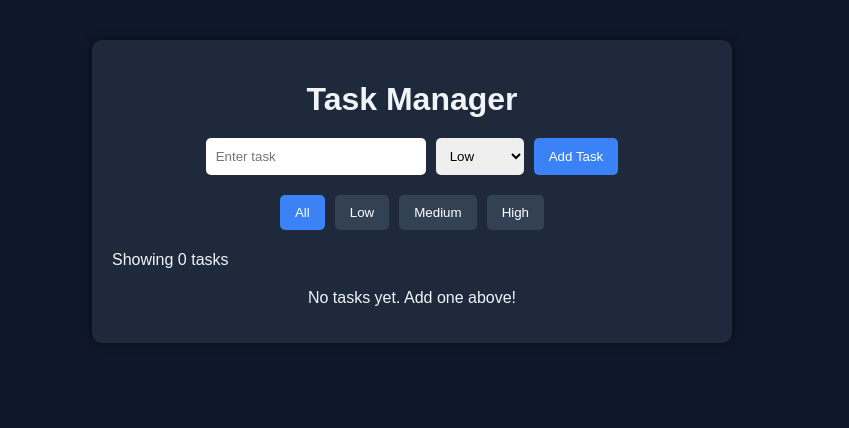
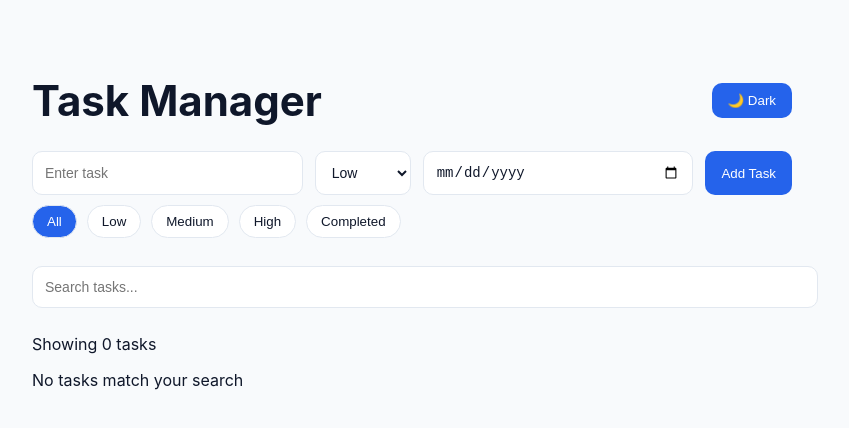
Before and after one commit to tejas16FF/Task-manager-assessment, a React (Vite) app: page / in a window 1280 px wide. Shown: the top 428 px of the page, without its empty margins (228-1077 px from the left). Built offline with nearby package versions, Linux system fonts and the light colour scheme.

Commit message:
feat: complete task 2 features

```diff
--- a/src/App.jsx
+++ b/src/App.jsx
@@ -6,39 +6,86 @@ import { useTaskStore } from "./store/useTaskStore";
 
 function App() {
   const { tasks, setTasks } = useTaskStore();
+
   const [filter, setFilter] = useState("All");
-  const [loaded, setLoaded] = useState(false); // 👈 important fix
+  const [search, setSearch] = useState("");
+  const [loaded, setLoaded] = useState(false);
+  const [theme, setTheme] = useState("light");
 
-  // Load tasks from localStorage
+  // Load tasks
   useEffect(() => {
     const stored = JSON.parse(localStorage.getItem("tasks")) || [];
     setTasks(stored);
-    setLoaded(true); // 👈 mark as loaded
+    setLoaded(true);
   }, [setTasks]);
 
-  // Save tasks to localStorage
+  // Save tasks
   useEffect(() => {
     if (loaded) {
       localStorage.setItem("tasks", JSON.stringify(tasks));
     }
   }, [tasks, loaded]);
 
-  const filteredTasks =
-    filter === "All"
-      ? tasks
-      : tasks.filter((t) => t.priority === filter);
+  // Load theme
+  useEffect(() => {
+    const saved = localStorage.getItem("theme") || "light";
+    setTheme(saved);
+  }, []);
+
+  // Apply theme ✅ FIXED
+  useEffect(() => {
+    document.body.classList.toggle("dark", theme === "dark");
+    localStorage.setItem("theme", theme);
+  }, [theme]);
+
+  // Filter logic
+  const filteredTasks = tasks.filter((t) => {
+    const matchesFilter =
+      filter === "All"
+        ? true
+        : filter === "Completed"
+        ? t.completed
+        : t.priority === filter;
+
+    const matchesSearch = t.title
+      .toLowerCase()
+      .includes(search.toLowerCase());
+
+    return matchesFilter && matchesSearch;
+  });
 
   return (
     <div className="container">
-      <h1>Task Manager</h1>
+      <div className="top-bar">
+  <h1>Task Manager</h1>
 
+  <button
+    onClick={() =>
+      setTheme(theme === "light" ? "dark" : "light")
+    }
+  >
+    {theme === "light" ? "🌙 Dark" : "☀️ Light"}
+  </button>
+</div>
       <TaskForm />
 
       <FilterBar filter={filter} setFilter={setFilter} />
 
+      <input
+        type="text"
+        placeholder="Search tasks..."
+        value={search}
+        onChange={(e) => setSearch(e.target.value)}
+        style={{ margin: "10px 0", width: "100%" }}
+      />
+
       <p>Showing {filteredTasks.length} tasks</p>
 
-      <TaskList tasks={filteredTasks} />
+      {filteredTasks.length === 0 ? (
+        <p>No tasks match your search</p>
+      ) : (
+        <TaskList tasks={filteredTasks} />
+      )}
     </div>
   );
 }
--- /dev/null
+++ b/src/components/EditForm.jsx
@@ -0,0 +1,59 @@
+import { useState } from "react";
+import { useTaskStore } from "../store/useTaskStore";
+
+function EditForm({ task, closeModal }) {
+  const { updateTask } = useTaskStore();
+
+  const [title, setTitle] = useState(task.title);
+  const [priority, setPriority] = useState(task.priority);
+  const [dueDate, setDueDate] = useState(task.dueDate || "");
+  const [error, setError] = useState("");
+
+  const handleSave = () => {
+    if (!title || title.trim().length < 3) {
+      setError("Title must be at least 3 characters");
+      return;
+    }
+
+    updateTask(task.id, {
+      title,
+      priority,
+      dueDate: dueDate || null,
+    });
+
+    closeModal();
+  };
+
+  return (
+    <div>
+      <h2>Edit Task</h2>
+
+      <input
+        value={title}
+        onChange={(e) => setTitle(e.target.value)}
+      />
+
+      <select
+        value={priority}
+        onChange={(e) => setPriority(e.target.value)}
+      >
+        <option>Low</option>
+        <option>Medium</option>
+        <option>High</option>
+      </select>
+
+      <input
+        type="date"
+        value={dueDate}
+        onChange={(e) => setDueDate(e.target.value)}
+      />
+
+      {error && <p style={{ color: "red" }}>{error}</p>}
+
+      <button onClick={handleSave}>Save</button>
+      <button onClick={closeModal}>Cancel</button>
+    </div>
+  );
+}
+
+export default EditForm;
--- a/src/components/FilterBar.jsx
+++ b/src/components/FilterBar.jsx
@@ -1,14 +1,13 @@
 function FilterBar({ filter, setFilter }) {
-  const filters = ["All", "Low", "Medium", "High"];
+  const filters = ["All", "Low", "Medium", "High", "Completed"];
 
   return (
-    <div style={{ margin: "15px 0", textAlign: "center" }}>
+    <div className="filter-container">
       {filters.map((f) => (
         <button
           key={f}
+          onClick={() => setFilter(f)}
           className={`filter-btn ${filter === f ? "active" : ""}`}
-          onClick={() => setFilter(f)}
-          style={{ margin: "5px" }}
         >
           {f}
         </button>
--- a/src/components/TaskForm.jsx
+++ b/src/components/TaskForm.jsx
@@ -6,31 +6,32 @@ function TaskForm() {
 
   const [title, setTitle] = useState("");
   const [priority, setPriority] = useState("Low");
+  const [dueDate, setDueDate] = useState("");
   const [error, setError] = useState("");
 
   const handleSubmit = (e) => {
     e.preventDefault();
 
-    // ✅ validation ONLY on submit
     if (!title || title.trim().length < 3) {
       setError("Title must be at least 3 characters");
       return;
     }
 
-    // ✅ add task
     addTask({
       id: Date.now(),
       title,
       priority,
+      dueDate: dueDate || null,
     });
 
-    // ✅ reset form
     setTitle("");
     setPriority("Low");
+    setDueDate("");
     setError("");
   };
 
   return (
+    <>
       <form onSubmit={handleSubmit}>
         <input
           type="text"
@@ -48,16 +49,18 @@ function TaskForm() {
           <option>High</option>
         </select>
 
-      {/* ✅ always clickable */}
+        <input
+          type="date"
+          value={dueDate}
+          onChange={(e) => setDueDate(e.target.value)}
+        />
+
         <button type="submit">Add Task</button>
+      </form>
 
-      {/* ✅ error shows ONLY after clicking */}
-      {error && (
-        <p style={{ color: "red", marginTop: "5px" }}>
-          {error}
-        </p>
-      )}
-    </form>
+      {/* ✅ ERROR BELOW FORM */}
+      {error && <p className="error">{error}</p>}
+    </>
   );
 }
 
--- a/src/components/TaskList.jsx
+++ b/src/components/TaskList.jsx
@@ -2,11 +2,7 @@ import TaskCard from "./TaskCard";
 
 function TaskList({ tasks }) {
   if (tasks.length === 0) {
-    return (
-  <p style={{ textAlign: "center", marginTop: "20px" }}>
-    No tasks yet. Add one above!
-  </p>
-    );
+    return <p>No tasks yet. Add one above!</p>;
   }
 
   return (
--- a/src/index.css
+++ b/src/index.css
@@ -1,109 +1,325 @@
+/* ===================== */
+/* 🌞 LIGHT MODE */
+/* ===================== */
+:root {
+  --bg: #f8fafc;
+  --text: #0f172a;
+  --card: #ffffff;
+  --border: #e2e8f0;
+  --primary: #2563eb;
+  --muted: #64748b;
+}
+
+/* ===================== */
+/* 🌙 DARK MODE */
+/* ===================== */
+body.dark {
+  --bg: #0f172a;
+  --text: #f1f5f9;
+  --card: #1e293b;
+  --border: #334155;
+  --primary: #3b82f6;
+  --muted: #94a3b8;
+}
+
+/* ===================== */
+/* 🌐 GLOBAL */
+/* ===================== */
 body {
   margin: 0;
-  font-family: Arial, sans-serif;
-  background-color: #0f172a;
-  color: #f1f5f9;
+  font-family: "Inter", system-ui, sans-serif;
+  background: var(--bg);
+  color: var(--text);
 }
 
-/* Container */
+/* ===================== */
+/* 📦 CONTAINER */
+/* ===================== */
 .container {
-  max-width: 600px;
-  margin: 40px auto;
-  padding: 20px;
-  background: #1e293b;
-  border-radius: 10px;
-  box-shadow: 0 0 10px rgba(0,0,0,0.5);
+  max-width: 760px;
+  margin: 50px auto;
+  padding: 25px;
 }
 
-/* Title */
-h1 {
-  text-align: center;
-  margin-bottom: 20px;
+/* ===================== */
+/* 📝 HEADER */
+/* ===================== */
+.top-bar {
+  display: flex;
+  justify-content: space-between;
+  align-items: center;
+  margin-bottom: 25px;
 }
 
-/* Form */
+h1 {
+  margin: 0;
+  font-size: 42px;
+  font-weight: 700;
+}
+
+/* ===================== */
+/* 🧾 FORM */
+/* ===================== */
 form {
   display: flex;
-  gap: 10px;
-  flex-wrap: wrap;
-  justify-content: center;
+  gap: 12px;
+  margin-bottom: 10px;
 }
 
-input {
-  padding: 10px;
-  border-radius: 5px;
-  border: none;
-  width: 200px;
+input,
+select {
+  padding: 12px;
+  border-radius: 10px;
+  border: 1px solid var(--border);
+  background: var(--card);
+  color: var(--text);
+  font-size: 14px;
+  outline: none;
 }
 
-select {
-  padding: 10px;
-  border-radius: 5px;
-  border: none;
+input:focus,
+select:focus {
+  border-color: var(--primary);
 }
 
+form input {
+  flex: 1;
+}
+
+/* ===================== */
+/* 🔘 BUTTON */
+/* ===================== */
 button {
-  padding: 10px 15px;
+  padding: 10px 16px;
+  border-radius: 10px;
+  background: var(--primary);
+  color: white;
   border: none;
-  border-radius: 5px;
+  font-weight: 500;
   cursor: pointer;
-  background-color: #3b82f6;
-  color: white;
-  transition: 0.2s;
+  transition: 0.2s ease;
 }
 
 button:hover {
-  background-color: #2563eb;
+  transform: translateY(-1px);
+  opacity: 0.92;
 }
 
-/* Filter buttons */
+/* ===================== */
+/* ❌ ERROR */
+/* ===================== */
+.error {
+  color: #ef4444;
+  margin-bottom: 15px;
+  font-size: 14px;
+}
+
+/* ===================== */
+/* 🎛 FILTERS */
+/* ===================== */
+.filter-container {
+  display: flex;
+  gap: 10px;
+  margin-bottom: 18px;
+}
+
 .filter-btn {
-  background-color: #334155;
+  padding: 8px 14px;
+  border-radius: 999px;
+  border: 1px solid var(--border);
+  background: var(--card);
+  color: var(--text);
 }
 
 .filter-btn.active {
-  background-color: #3b82f6;
+  background: var(--primary);
+  color: white;
 }
 
-/* Task card */
+/* ===================== */
+/* 🔍 SEARCH */
+/* ===================== */
+.search {
+  width: 100%;
+  margin-bottom: 20px;
+  box-sizing: border-box;
+}
+
+/* ===================== */
+/* 📋 TASK CARD */
+/* ===================== */
 .card {
-  background: #334155;
-  padding: 15px;
-  border-radius: 8px;
-  margin-top: 10px;
+  background: var(--card);
+  border: 1px solid var(--border);
+  border-radius: 16px;
+  padding: 20px;
+  margin-bottom: 16px;
+  transition: 0.2s ease;
+}
+
+.card:hover {
+  transform: translateY(-2px);
+  box-shadow: 0 10px 25px rgba(0,0,0,0.08);
+}
+
+/* ===================== */
+/* 🧩 CARD TOP */
+/* ===================== */
+.card-top {
   display: flex;
-  justify-content: space-between;
+  align-items: center;
+  position: relative;
+  min-height: 40px;
+}
+
+/* ===================== */
+/* 📄 TITLE SECTION */
+/* ===================== */
+.card-title-section {
+  display: flex;
+  flex-direction: column;
+  min-width: 0;
+  flex: 1;
+}
+
+.task-title {
+  margin: 0;
+  font-size: 22px;
+  font-weight: 600;
+}
+
+/* ===================== */
+/* 📅 DATE */
+/* ===================== */
+.due {
+  font-size: 14px;
+  color: var(--muted);
+  margin-top: 6px;
+  margin-bottom: 0;
+}
+
+/* ===================== */
+/* ⚠ OVERDUE */
+/* ===================== */
+.overdue {
+  color: #ef4444;
+  font-size: 13px;
+  font-weight: 600;
+  margin-top: 6px;
+}
+
+/* ===================== */
+/* 🏷 PRIORITY */
+/* ===================== */
+.card-priority {
+  position: absolute;
+  left: 50%;
+  transform: translateX(-50%);
+  display: flex;
   align-items: center;
 }
 
-/* Priority badges */
+/* ===================== */
+/* ☑ CHECKBOX */
+/* ===================== */
+.card-checkbox {
+  display: flex;
+  justify-content: flex-end;
+  align-items: center;
+  margin-left: auto;
+  width: 40px;
+}
+
+.card-checkbox input[type="checkbox"] {
+  width: 24px;
+  height: 24px;
+  cursor: pointer;
+  accent-color: var(--primary);
+}
+
+/* ===================== */
+/* 🏷 BADGES */
+/* ===================== */
 .badge {
-  padding: 5px 10px;
-  border-radius: 5px;
+  display: inline-flex;
+  align-items: center;
+  justify-content: center;
+  height: 28px;
+  padding: 0 12px;
+  border-radius: 999px;
   font-size: 12px;
-  font-weight: bold;
+  font-weight: 600;
 }
 
 .low {
-  background: green;
+  background: #22c55e;
+  color: white;
 }
 
 .medium {
-  background: orange;
+  background: #facc15;
+  color: black;
 }
 
 .high {
-  background: red;
+  background: #ef4444;
+  color: white;
 }
 
-/* Mobile */
-@media (max-width: 600px) {
+/* ===================== */
+/* 🎛 ACTIONS */
+/* ===================== */
+.card-actions {
+  display: flex;
+  align-items: center;
+  gap: 10px;
+  margin-top: 18px;
+}
+
+/* ===================== */
+/* 🧱 MODAL */
+/* ===================== */
+.modal-overlay {
+  position: fixed;
+  inset: 0;
+  background: rgba(0,0,0,0.45);
+  display: flex;
+  justify-content: center;
+  align-items: center;
+}
+
+.modal {
+  background: var(--card);
+  padding: 22px;
+  border-radius: 16px;
+  width: 320px;
+}
+
+/* ===================== */
+/* 📱 MOBILE */
+/* ===================== */
+@media (max-width: 700px) {
+  .top-bar {
+    flex-direction: column;
+    gap: 15px;
+  }
+
   form {
     flex-direction: column;
-    align-items: stretch;
   }
 
-  input {
-    width: 100%;
+  .card-top {
+    flex-direction: column;
+    align-items: flex-start;
+    gap: 12px;
+  }
+
+  .card-priority {
+    position: static;
+    transform: none;
+  }
+
+  h1 {
+    font-size: 34px;
   }
 }
--- a/src/store/useTaskStore.js
+++ b/src/store/useTaskStore.js
@@ -5,13 +5,27 @@ export const useTaskStore = create((set) => ({
 
   addTask: (task) =>
     set((state) => ({
-      tasks: [...state.tasks, task],
+      tasks: [...state.tasks, { ...task, completed: false }],
     })),
 
   deleteTask: (id) =>
     set((state) => ({
-      tasks: state.tasks.filter((task) => task.id !== id),
+      tasks: state.tasks.filter((t) => t.id !== id),
     })),
 
   setTasks: (tasks) => set({ tasks }),
+
+  updateTask: (id, updatedData) =>
+    set((state) => ({
+      tasks: state.tasks.map((t) =>
+        t.id === id ? { ...t, ...updatedData } : t
+      ),
+    })),
+
+  toggleComplete: (id) =>
+    set((state) => ({
+      tasks: state.tasks.map((t) =>
+        t.id === id ? { ...t, completed: !t.completed } : t
+      ),
+    })),
 }));
```
Also changed, not shown: src/components/TaskCard.jsx (+85 -11 lines). Lines whose indentation alone changed are shown as unchanged.
